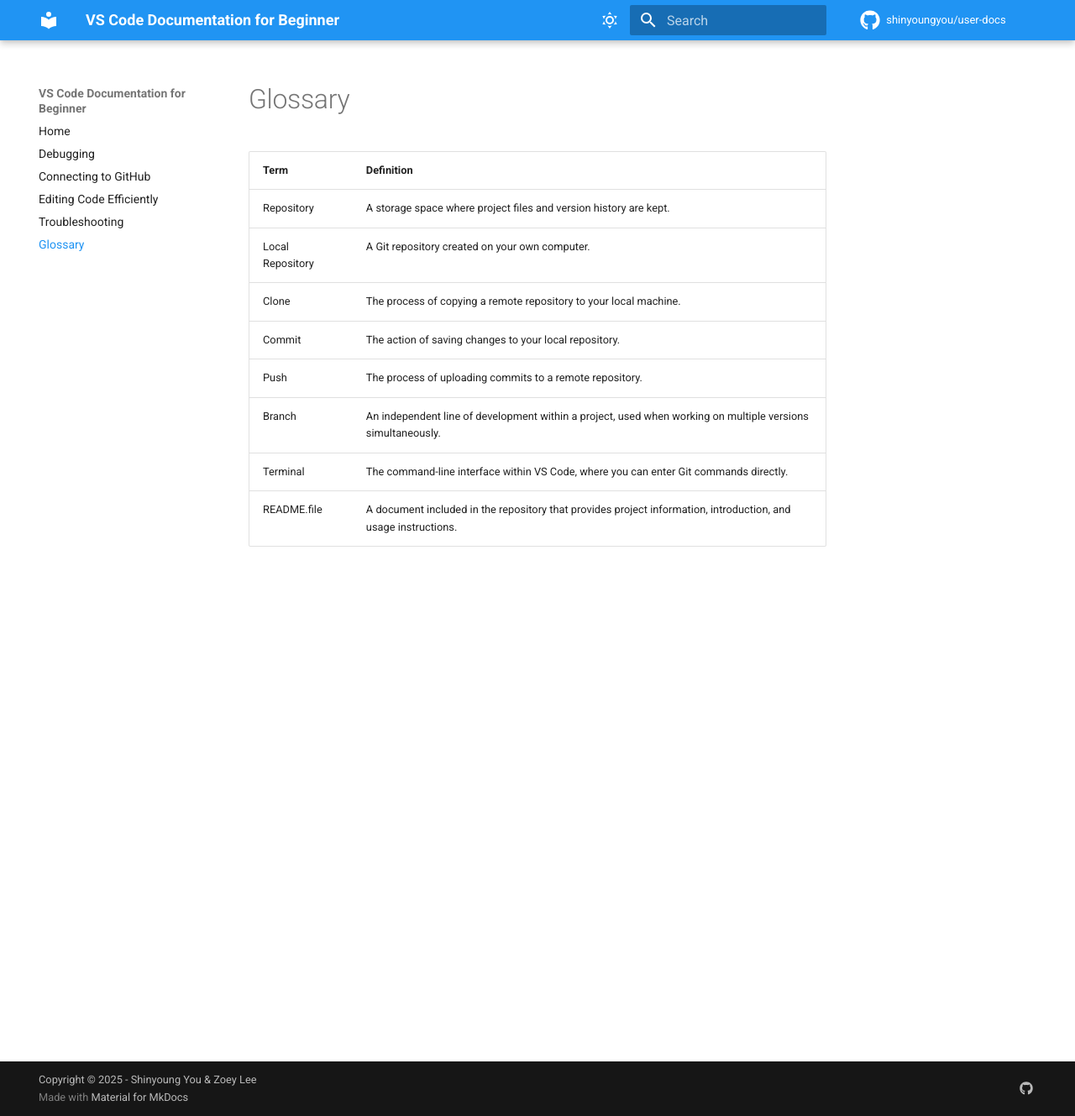
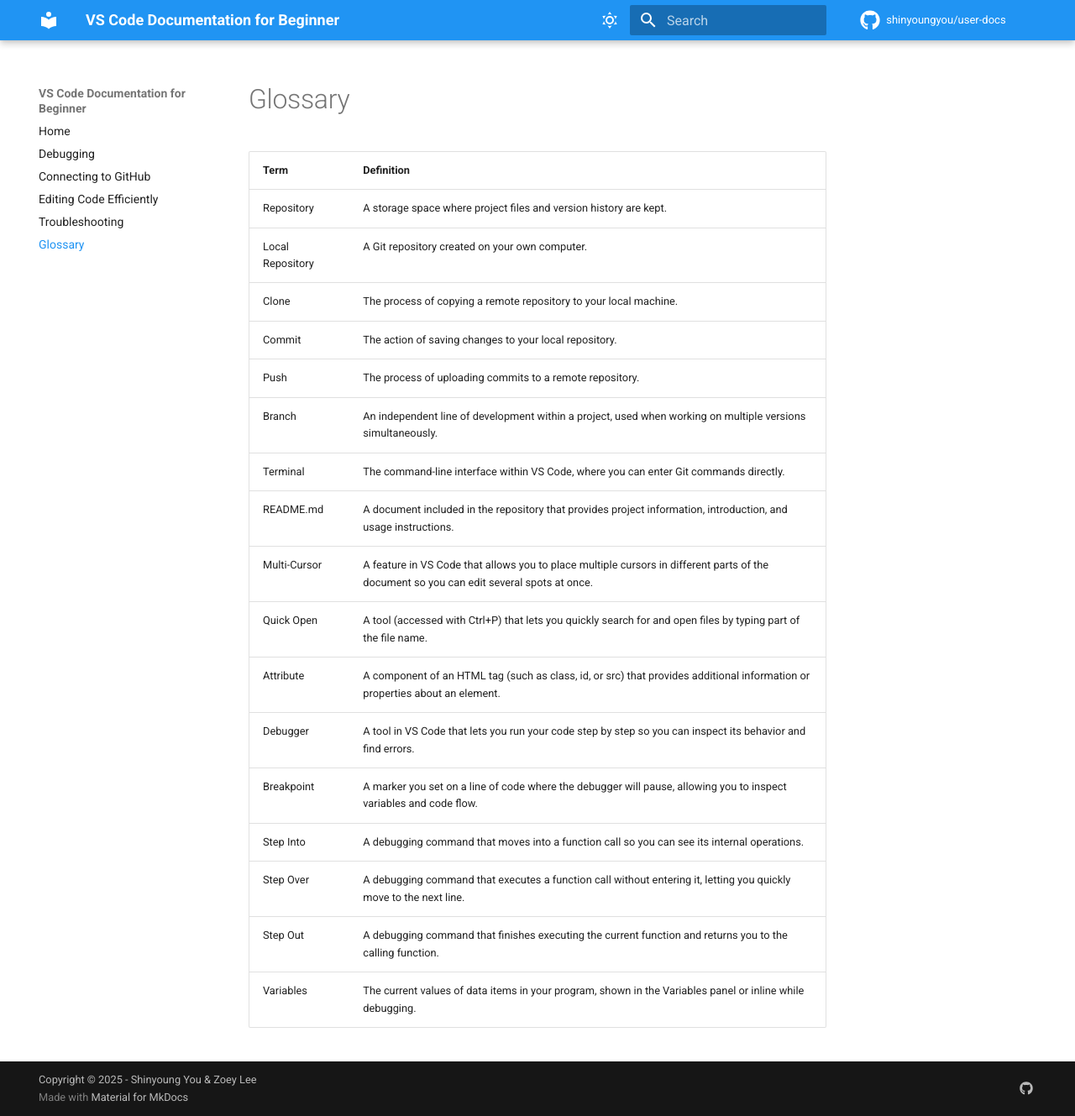
Before and after one commit to shinyoungyou/user-docs, an MkDocs documentation site: the page built from docs/pages/glossary.md, in a window 1280 px wide and 1329 px high. Shown: the whole window at 84% size. Built offline with MkDocs 1.6.1 and Material for MkDocs 9.7.7, drawn with Linux system fonts in a browser that asks for light colours; comment, search, counter and statistics services are not loaded.

Commit message:
Update glossary

```diff
--- a/docs/pages/glossary.md
+++ b/docs/pages/glossary.md
@@ -7,4 +7,13 @@
 |Push|The process of uploading commits to a remote repository.|
 |Branch|An independent line of development within a project, used when working on multiple versions simultaneously.|
 |Terminal|The command-line interface within VS Code, where you can enter Git commands directly.|
-|README.file|A document included in the repository that provides project information, introduction, and usage instructions.|
+|README.md|A document included in the repository that provides project information, introduction, and usage instructions.|
+|Multi-Cursor|A feature in VS Code that allows you to place multiple cursors in different parts of the document so you can edit several spots at once.|
+|Quick Open|A tool (accessed with Ctrl+P) that lets you quickly search for and open files by typing part of the file name.|
+|Attribute|A component of an HTML tag (such as class, id, or src) that provides additional information or properties about an element.|
+|Debugger|A tool in VS Code that lets you run your code step by step so you can inspect its behavior and find errors.|
+|Breakpoint|A marker you set on a line of code where the debugger will pause, allowing you to inspect variables and code flow.|
+|Step Into|A debugging command that moves into a function call so you can see its internal operations.|
+|Step Over|A debugging command that executes a function call without entering it, letting you quickly move to the next line.|
+|Step Out|A debugging command that finishes executing the current function and returns you to the calling function.|
+|Variables|The current values of data items in your program, shown in the Variables panel or inline while debugging.|
```
